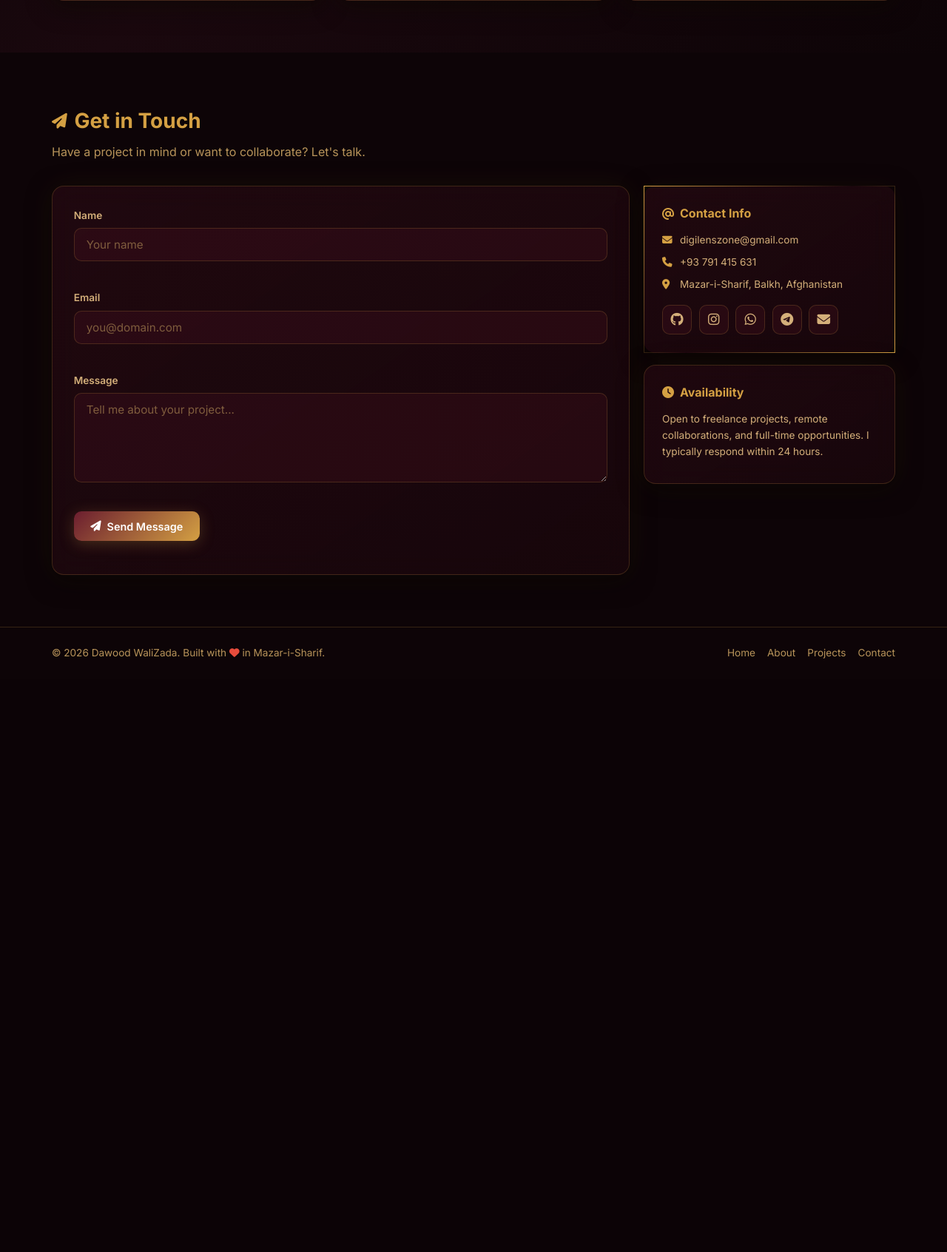
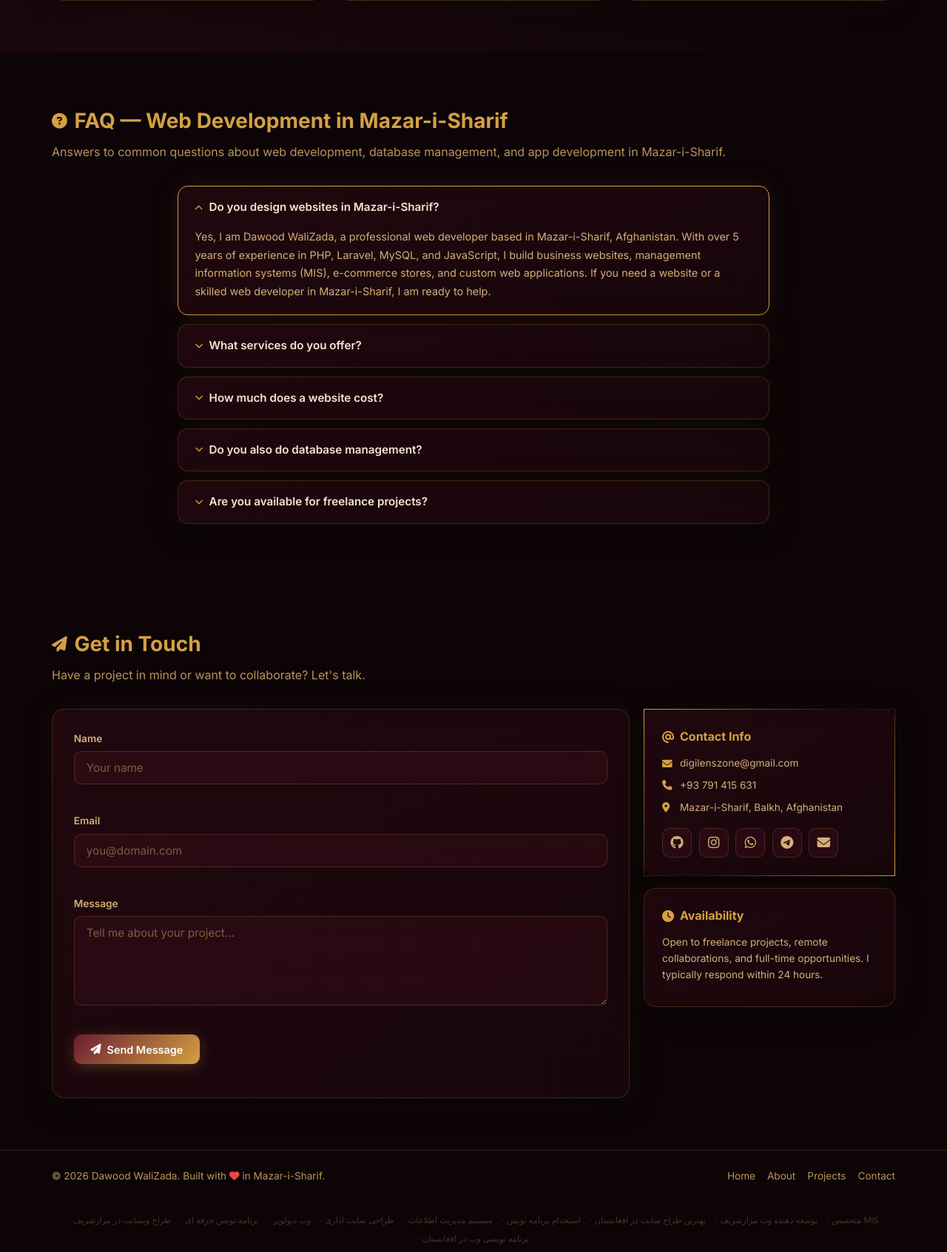
Before and after one commit to DLZLAB/DLZLAB.github.io, a PHP site: page / in a window 1280 px wide. Shown: the part 1820-3512 px from the top of the page at 74% size. Before the commit the page ends 2710 px from the top, so only its background shows below. Run offline with PHP 8.4, Linux system fonts and the light colour scheme.

Commit message:
SEO optimization: Dari keywords, FAQ section, structured data, sitemap, favicon

```diff
--- a/css/style.css
+++ b/css/style.css
@@ -1018,6 +962,96 @@ html[dir="rtl"] body{font-family:'Vazirmatn','Inter',system-ui,sans-serif}
 }
 
 /* ===========================
+   FAQ
+   =========================== */
+.faq {
+  padding: 70px 0;
+}
+
+.faq-grid {
+  max-width: 800px;
+  margin: 2rem auto 0;
+  display: flex;
+  flex-direction: column;
+  gap: 0.75rem;
+}
+
+.faq-item {
+  border-radius: 14px;
+  border: 1px solid var(--border);
+  overflow: hidden;
+  transition: all 0.3s ease;
+}
+
+.faq-item[open] {
+  border-color: var(--accent);
+  box-shadow: var(--glow);
+}
+
+.faq-item summary {
+  padding: 1rem 1.4rem;
+  font-weight: 600;
+  font-size: 0.95rem;
+  color: var(--text-primary);
+  cursor: pointer;
+  display: flex;
+  align-items: center;
+  gap: 0.5rem;
+  list-style: none;
+  user-select: none;
+  transition: color 0.2s ease;
+}
+
+.faq-item summary::-webkit-details-marker {
+  display: none;
+}
+
+.faq-item summary::before {
+  content: '\f078';
+  font-family: 'Font Awesome 6 Free';
+  font-weight: 900;
+  font-size: 0.7rem;
+  color: var(--accent);
+  transition: transform 0.3s ease;
+  flex-shrink: 0;
+}
+
+.faq-item[open] summary::before {
+  transform: rotate(180deg);
+}
+
+.faq-item summary:hover {
+  color: var(--accent-light);
+}
+
+.faq-item p {
+  padding: 0 1.4rem 1.2rem;
+  font-size: 0.9rem;
+  color: var(--text-secondary);
+  line-height: 1.7;
+}
+
+.faq-item p strong {
+  color: var(--accent-light);
+}
+
+html[dir="rtl"] .faq-item summary::before {
+  margin-left: 0.5rem;
+  margin-right: 0;
+}
+
+@media (max-width: 640px) {
+  .faq-item summary {
+    font-size: 0.88rem;
+    padding: 0.9rem 1rem;
+  }
+  .faq-item p {
+    padding: 0 1rem 1rem;
+    font-size: 0.85rem;
+  }
+}
+
+/* ===========================
    FOOTER
    =========================== */
 .site-footer {
@@ -1049,6 +1083,22 @@ html[dir="rtl"] body{font-family:'Vazirmatn','Inter',system-ui,sans-serif}
 }
 
 .fa-heart { color: #e74c3c; }
+
+/* Persian SEO keywords — visible to crawlers, minimal to users */
+.seo-keywords {
+  display: flex;
+  flex-wrap: wrap;
+  justify-content: center;
+  gap: 0.4rem 0.8rem;
+  padding: 0.5rem 1rem;
+  font-size: 0.7rem;
+  color: var(--text-muted);
+  opacity: 0.35;
+  text-align: center;
+  border-top: 1px solid var(--border);
+  margin-top: 0.5rem;
+}
+.seo-keywords span::before { content: '· '; }
 
 /* ===========================
    MODALS
--- a/index.html
+++ b/index.html
@@ -3,13 +3,21 @@
 <head>
 <meta charset="utf-8" />
 <meta name="viewport" content="width=device-width,initial-scale=1" />
-<title data-i18n="seo_title">Dawood WaliZada | Web Developer & MIS Specialist from Mazar-i-Sharif, Afghanistan</title>
-<meta name="description" content="Professional web developer & MIS specialist based in Mazar-i-Sharif, Afghanistan. Specializing in PHP, Laravel, MySQL, JavaScript, and modern web applications." />
-<meta name="keywords" content="web developer Afghanistan, web developer Mazar-i-Sharif, PHP developer, Laravel developer, MIS specialist, طراح وبسایت, برنامه نویس, وب دیولوپر, طراح ام آی اس, Dawood WaliZada, DLZ" />
+<title data-i18n="seo_title">Dawood WaliZada | Web Developer & MIS Specialist | طراح وبسایت در مزارشریف</title>
+<meta name="description" content="Professional web developer & MIS specialist based in Mazar-i-Sharif, Afghanistan. طراحی وبسایت، مدیریت دیتابیس، توسعه اپلیکیشن در مزارشریف. Specializing in PHP, Laravel, MySQL, JavaScript, and modern web applications." />
+<meta name="keywords" content="web developer Afghanistan, web developer Mazar-i-Sharif, PHP developer, Laravel developer, MIS specialist, طراح وبسایت, طراحی وبسایت, برنامه نویس, وب دیولوپر, طراح ام آی اس, کد نویس, مدیریت دیتابیس, دیتا بیس, مزار شریف, کد نویس خوب در مزار شریف, آپلیکیشن, به وبسایت لازم دارم, کسی در مزار شریف وب سایت میسازه, Dawood WaliZada, DLZ" />
 <meta name="author" content="Dawood WaliZada" />
 <meta name="geo.region" content="AF-Balkh" />
 <meta name="geo.placename" content="Mazar-i-Sharif" />
+<meta name="geo.position" content="36.7066;67.1116" />
+<meta name="ICBM" content="36.7066, 67.1116" />
 <meta name="robots" content="index, follow" />
+<meta name="revisit-after" content="7 days" />
+<!-- Google Search Console: add your verification tag here -->
+<!-- <meta name="google-site-verification" content="YOUR_VERIFICATION_CODE" /> -->
+<!-- Bing Webmaster Tools: add your verification tag here -->
+<!-- <meta name="msvalidate.01" content="YOUR_BING_CODE" /> -->
+<meta name="language" content="English, Dari" />
 <link rel="canonical" href="https://dlzlab.com/" />
 <link rel="alternate" hreflang="en" href="https://dlzlab.com/" />
 <link rel="alternate" hreflang="fa" href="https://dlzlab.com/?lang=fa" />
@@ -31,19 +39,112 @@
 <script type="application/ld+json">
 {
   "@context": "https://schema.org",
+  "@graph": [
+    {
       "@type": "Person",
       "name": "Dawood WaliZada",
+      "givenName": "Dawood",
+      "familyName": "WaliZada",
       "jobTitle": "Web Developer & MIS Specialist",
       "url": "https://dlzlab.com/",
       "email": "digilenszone@gmail.com",
+      "telephone": "+93791415631",
+      "image": "https://dlzlab.com/images/dlzd.jpg",
       "address": {
         "@type": "PostalAddress",
         "addressLocality": "Mazar-i-Sharif",
         "addressRegion": "Balkh",
         "addressCountry": "AF"
       },
-  "knowsAbout": ["PHP","Laravel","MySQL","JavaScript","Web Development","MIS"],
-  "alumniOf": "Mazar-i-Sharif"
+      "knowsAbout": ["PHP","Laravel","MySQL","JavaScript","Web Development","MIS","Database Management"],
+      "alumniOf": "Mazar-i-Sharif",
+      "sameAs": [
+        "https://github.com/DLZLAB",
+        "https://www.instagram.com/dlzlab"
+      ]
+    },
+    {
+      "@type": "WebSite",
+      "name": "Dawood WaliZada — Web Developer & MIS Specialist",
+      "url": "https://dlzlab.com/",
+      "description": "Professional web developer and MIS specialist based in Mazar-i-Sharif, Afghanistan. Specializing in PHP, Laravel, MySQL, and modern web applications.",
+      "inLanguage": ["en", "fa"],
+      "potentialAction": {
+        "@type": "SearchAction",
+        "target": "https://dlzlab.com/?q={search_term_string}",
+        "query-input": "required name=search_term_string"
+      }
+    },
+    {
+      "@type": "Service",
+      "name": "Web Development Services",
+      "provider": {
+        "@type": "Person",
+        "name": "Dawood WaliZada"
+      },
+      "areaServed": {
+        "@type": "City",
+        "name": "Mazar-i-Sharif",
+        "sameAs": "https://en.wikipedia.org/wiki/Mazar-i-Sharif"
+      },
+      "description": "Professional web development, MIS development, database management, and custom web application development in Mazar-i-Sharif, Afghanistan.",
+      "offers": {
+        "@type": "Offer",
+        "price": "0",
+        "priceCurrency": "AFN"
+      }
+    }
+  ]
+}
+</script>
+
+<!-- FAQ Schema for Dari SEO -->
+<script type="application/ld+json">
+{
+  "@context": "https://schema.org",
+  "@type": "FAQPage",
+  "mainEntity": [
+    {
+      "@type": "Question",
+      "name": "آیا در مزار شریف وب سایت طراحی می کنید؟",
+      "acceptedAnswer": {
+        "@type": "Answer",
+        "text": "بله، من داود ولی‌زاده در مزارشریف وب‌سایت‌های حرفه‌ای طراحی و توسعه می‌دهم. با بیش از ۵ سال تجربه در PHP، Laravel، MySQL و JavaScript مدرن، می‌توانم وب‌سایت تجاری، سیستم مدیریت اطلاعات، فروشگاه آنلاین و اپلیکیشن‌های تحت وب را برای شما بسازم."
+      }
+    },
+    {
+      "@type": "Question",
+      "name": "خدمات طراحی وبسایت شما چیست؟",
+      "acceptedAnswer": {
+        "@type": "Answer",
+        "text": "من خدمات کامل طراحی و توسعه وب از جمله طراحی وبسایت شرکتی، فروشگاه اینترنتی، سیستم مدیریت اطلاعات (MIS)، مدیریت دیتابیس، بهینه‌سازی SEO، طراحی داشبورد مدیریتی و اپلیکیشن‌های وب سفارشی را ارائه می‌دهم."
+      }
+    },
+    {
+      "@type": "Question",
+      "name": "هزینه طراحی وبسایت چقدر است؟",
+      "acceptedAnswer": {
+        "@type": "Answer",
+        "text": "هزینه طراحی وبسایت بستگی به نیازهای پروژه شما دارد. برای دریافت قیمت دقیق، لطفاً با من تماس بگیرید تا در مورد پروژه شما صحبت کنیم و یک قیمت منصفانه ارائه دهم."
+      }
+    },
+    {
+      "@type": "Question",
+      "name": "آیا مدیریت دیتابیس را هم انجام می دهید؟",
+      "acceptedAnswer": {
+        "@type": "Answer",
+        "text": "بله، من در مدیریت دیتابیس‌های MySQL و PostgreSQL تخصص دارم. طراحی دیتابیس، بهینه‌سازی کوئری‌ها، مهاجرت داده و مدیریت سیستم‌های دیتابیس را برای پروژه‌های مختلف انجام می‌دهم."
+      }
+    },
+    {
+      "@type": "Question",
+      "name": "چگونه می توانم با شما تماس بگیرم؟",
+      "acceptedAnswer": {
+        "@type": "Answer",
+        "text": "شما می‌توانید از طریق فرم تماس در همین صفحه، ایمیل digilenszone@gmail.com، واتساپ ۹۳۷۹۱۴۱۵۶۳۱+ یا تلگرام با من در ارتباط باشید."
+      }
+    }
+  ]
 }
 </script>
 
@@ -250,19 +351,49 @@
   </div>
 </section>
 
+<!-- =========== FAQ / Dari SEO Section =========== -->
+<section id="faq" class="faq">
+  <div class="container">
+    <h2 class="section-title"><i class="fas fa-question-circle"></i> <span data-i18n="faq_title">سوالات متداول — طراحی وبسایت در مزارشریف</span></h2>
+    <p class="section-sub" data-i18n="faq_sub">پاسخ به سوالات رایج درباره طراحی وبسایت، مدیریت دیتابیس و توسعه اپلیکیشن در مزارشریف</p>
+
+    <div class="faq-grid">
+      <details class="faq-item glass-card" open>
+        <summary><span data-i18n="faq_q1">آیا در مزار شریف وب سایت طراحی می کنید؟</span></summary>
+        <p data-i18n="faq_a1">بله، من <strong>داود ولی‌زاده</strong> در <strong>مزارشریف</strong> وب‌سایت‌های حرفه‌ای طراحی و توسعه می‌دهم. با بیش از ۵ سال تجربه در PHP، Laravel، MySQL و JavaScript، می‌توانم وب‌سایت تجاری، سیستم مدیریت اطلاعات (MIS)، فروشگاه آنلاین و اپلیکیشن‌های تحت وب را برای شما بسازم. اگر به <strong>طراحی وبسایت</strong> نیاز دارید یا به دنبال یک <strong>طراح وبسایت</strong> خوب در مزارشریف هستید، من آماده کمک هستم.</p>
+      </details>
+
+      <details class="faq-item glass-card">
+        <summary><span data-i18n="faq_q2">چه خدماتی ارائه می دهید؟</span></summary>
+        <p data-i18n="faq_a2">من خدمات کامل <strong>طراحی وبسایت</strong>، توسعه سیستم‌های مدیریت اطلاعات (<strong>MIS</strong>)، <strong>مدیریت دیتابیس</strong>، <strong>طراحی دیتا بیس</strong>، بهینه‌سازی SEO، طراحی داشبورد مدیریتی، و <strong>توسعه اپلیکیشن</strong>های وب سفارشی را ارائه می‌دهم. اگر <strong>به وبسایت لازم دارید</strong> یا دنبال یک <strong>کد نویس خوب در مزار شریف</strong> می‌گردید، می‌توانم کمک کنم.</p>
+      </details>
+
+      <details class="faq-item glass-card">
+        <summary><span data-i18n="faq_q3">هزینه طراحی وبسایت چقدر است؟</span></summary>
+        <p data-i18n="faq_a3">هزینه <strong>طراحی وبسایت</strong> بستگی به نیازهای پروژه شما دارد. من پروژه‌های کوچک و بزرگ را با قیمت‌های مناسب قبول می‌کنم. برای دریافت قیمت دقیق، لطفاً با من تماس بگیرید تا در مورد پروژه شما صحبت کنیم. به عنوان یک <strong>کد نویس</strong> حرفه‌ای در مزارشریف، تلاش می‌کنم بهترین کیفیت را با قیمت منصفانه ارائه دهم.</p>
+      </details>
+
+      <details class="faq-item glass-card">
+        <summary><span data-i18n="faq_q4">آیا مدیریت دیتابیس را هم انجام می دهید؟</span></summary>
+        <p data-i18n="faq_a4">بله، من در <strong>مدیریت دیتابیس</strong> و <strong>طراحی دیتا بیس</strong> تخصص دارم. طراحی دیتابیس، بهینه‌سازی کوئری‌ها، مهاجرت داده، و مدیریت سیستم‌های دیتابیس MySQL و PostgreSQL را برای پروژه‌های مختلف انجام می‌دهم. اگر به یک متخصص <strong>دیتا بیس</strong> در مزارشریف نیاز دارید، می‌توانم کمک کنم.</p>
+      </details>
+
+      <details class="faq-item glass-card">
+        <summary><span data-i18n="faq_q5">آیا برای پروژه‌های فریلنسری در دسترس هستید؟</span></summary>
+        <p data-i18n="faq_a5">بله، من برای پروژه‌های فریلنسری، همکاری از راه دور و پروژه‌های حضوری در <strong>مزار شریف</strong> در دسترس هستم. اگر <strong>کسی در مزار شریف وب سایت میسازه</strong> یا به یک <strong>توسعه‌دهنده اپلیکیشن</strong> نیاز دارید، با من تماس بگیرید. معمولاً ظرف ۲۴ ساعت پاسخ می‌دهم.</p>
+      </details>
+    </div>
+  </div>
+</section>
+
 <!-- =========== CONTACT =========== -->
 <section id="contact" class="contact">
   <div class="container">
     <h2 class="section-title"><i class="fas fa-paper-plane"></i> <span data-i18n="contact_title">Get in Touch</span></h2>
     <p class="section-sub" data-i18n="contact_sub">Have a project in mind or want to collaborate? Let's talk.</p>
 
-    <div id="contactAlert" class="contact-alert" role="alert" hidden>
-      <span class="alert-icon"><i class="fas fa-check-circle"></i></span>
-      <span class="alert-message"></span>
-      <button class="alert-close" aria-label="Dismiss">&times;</button>
-    </div>
     <div class="contact-grid">
-      <form id="contactForm" class="contact-form glass-card" method="POST" action="https://formspree.io/f/xykaqvkb">
+      <form id="contactForm" class="contact-form glass-card" method="POST" action="https://formspree.io/f/mjgaoayk">
         <div class="form-row">
           <label for="name" data-i18n="form_name_label">Name</label>
           <input id="name" name="name" type="text" data-i18n-placeholder="form_name_placeholder" placeholder="Your name" required minlength="2" />
@@ -417,10 +548,18 @@
   </div>
 </div>
 
-<!-- SEO hidden Persian keywords -->
-<div style="display:none" aria-hidden="true">
-طراح وبسایت در مزارشریف - برنامه نویس حرفه ای - وب دیولوپر - طراحی سایت اداری - سیستم مدیریت اطلاعات - استخدام برنامه نویس - بهترین طراح سایت در افغانستان
-توسعه دهنده وب مزارشریف - متخصص MIS - برنامه نویسی وب در افغانستان
+<!-- Persian SEO keywords (visible to search engines) -->
+<div class="seo-keywords">
+<span>طراح وبسایت در مزارشریف</span>
+<span>برنامه نویس حرفه ای</span>
+<span>وب دیولوپر</span>
+<span>طراحی سایت اداری</span>
+<span>سیستم مدیریت اطلاعات</span>
+<span>استخدام برنامه نویس</span>
+<span>بهترین طراح سایت در افغانستان</span>
+<span>توسعه دهنده وب مزارشریف</span>
+<span>متخصص MIS</span>
+<span>برنامه نویسی وب در افغانستان</span>
 </div>
 
 </div><!-- /theme-wrapper -->
--- a/js/main.js
+++ b/js/main.js
@@ -2,7 +2,7 @@
 
 const TRANSLATIONS = {
   en: {
-    seo_title: 'Dawood WaliZada | Web Developer & MIS Specialist from Mazar-i-Sharif, Afghanistan',
+    seo_title: 'Dawood WaliZada | Web Developer & MIS Specialist | طراح وبسایت در مزارشریف',
     og_title: 'Dawood WaliZada | Web Developer & MIS Specialist',
     og_desc: 'Professional web developer & MIS specialist from Mazar-i-Sharif, Afghanistan.',
     twitter_title: 'Dawood WaliZada | Web Developer & MIS Specialist',
@@ -65,6 +65,18 @@ const TRANSLATIONS = {
     modal2_desc: 'A comprehensive Management Information System featuring real-time data visualization, user authentication with role-based access control, report generation, and an intuitive admin interface. Built for organizations that need to track and analyze operational data.',
     modal4_title: 'Duas Collection',
     modal4_desc: 'A beautifully designed collection of Islamic prayers (Duas) with full Arabic text, Persian translation, and English transliteration. Includes Duas for daily occasions, gatherings, and spiritual reflection.',
+    faq_title: 'FAQ — Web Development in Mazar-i-Sharif',
+    faq_sub: 'Answers to common questions about web development, database management, and app development in Mazar-i-Sharif.',
+    faq_q1: 'Do you design websites in Mazar-i-Sharif?',
+    faq_a1: 'Yes, I am Dawood WaliZada, a professional web developer based in Mazar-i-Sharif, Afghanistan. With over 5 years of experience in PHP, Laravel, MySQL, and JavaScript, I build business websites, management information systems (MIS), e-commerce stores, and custom web applications. If you need a website or a skilled web developer in Mazar-i-Sharif, I am ready to help.',
+    faq_q2: 'What services do you offer?',
+    faq_a2: 'I offer complete web design and development services including business websites, MIS development, database management, SEO optimization, admin dashboards, and custom web applications.',
+    faq_q3: 'How much does a website cost?',
+    faq_a3: 'The cost depends on your project requirements. I take on small and large projects at fair prices. Contact me for a detailed quote.',
+    faq_q4: 'Do you also do database management?',
+    faq_a4: 'Yes, I specialize in database design, query optimization, data migration, and management of MySQL and PostgreSQL databases.',
+    faq_q5: 'Are you available for freelance projects?',
+    faq_a5: 'Yes, I am available for freelance, remote, and local projects in Mazar-i-Sharif. I typically respond within 24 hours.',
     live_demo: 'Live Demo',
     visit_page: 'Visit Page',
   },
@@ -132,6 +144,18 @@ const TRANSLATIONS = {
     modal2_desc: 'یک سیستم مدیریت اطلاعات جامع با نمایش داده‌های实时، احراز هویت کاربر با کنترل دسترسی مبتنی بر نقش، تولید گزارش و رابط ادمین بصری. ساخته شده برای سازمان‌هایی که نیاز به ردیابی و تحلیل داده‌های عملیاتی دارند.',
     modal4_title: 'مجموعه دعاها',
     modal4_desc: 'مجموعه‌ای زیبا از دعاهای اسلامی با متن کامل عربی، ترجمه فارسی و تلفظ انگلیسی. شامل دعاهای مناسب برای مناسبت‌های روزمره، اجتماعات و تفکر معنوی.',
+    faq_title: 'سوالات متداول — طراحی وبسایت در مزارشریف',
+    faq_sub: 'پاسخ به سوالات رایج درباره طراحی وبسایت، مدیریت دیتابیس و توسعه اپلیکیشن در مزارشریف',
+    faq_q1: 'آیا در مزار شریف وب سایت طراحی می کنید؟',
+    faq_a1: 'بله، من <strong>داود ولی‌زاده</strong> در <strong>مزارشریف</strong> وب‌سایت‌های حرفه‌ای طراحی و توسعه می‌دهم. با بیش از ۵ سال تجربه در PHP، Laravel، MySQL و JavaScript، می‌توانم وب‌سایت تجاری، سیستم مدیریت اطلاعات (MIS)، فروشگاه آنلاین و اپلیکیشن‌های تحت وب را برای شما بسازم. اگر به <strong>طراحی وبسایت</strong> نیاز دارید یا به دنبال یک <strong>طراح وبسایت</strong> خوب در مزارشریف هستید، من آماده کمک هستم.',
+    faq_q2: 'چه خدماتی ارائه می دهید؟',
+    faq_a2: 'من خدمات کامل <strong>طراحی وبسایت</strong>، توسعه سیستم‌های مدیریت اطلاعات (<strong>MIS</strong>)، <strong>مدیریت دیتابیس</strong>، <strong>طراحی دیتا بیس</strong>، بهینه‌سازی SEO، طراحی داشبورد مدیریتی، و <strong>توسعه اپلیکیشن</strong>های وب سفارشی را ارائه می‌دهم. اگر <strong>به وبسایت لازم دارید</strong> یا دنبال یک <strong>کد نویس خوب در مزار شریف</strong> می‌گردید، می‌توانم کمک کنم.',
+    faq_q3: 'هزینه طراحی وبسایت چقدر است؟',
+    faq_a3: 'هزینه <strong>طراحی وبسایت</strong> بستگی به نیازهای پروژه شما دارد. من پروژه‌های کوچک و بزرگ را با قیمت‌های مناسب قبول می‌کنم. برای دریافت قیمت دقیق، لطفاً با من تماس بگیرید. به عنوان یک <strong>کد نویس</strong> حرفه‌ای در مزارشریف، تلاش می‌کنم بهترین کیفیت را با قیمت منصفانه ارائه دهم.',
+    faq_q4: 'آیا مدیریت دیتابیس را هم انجام می دهید؟',
+    faq_a4: 'بله، من در <strong>مدیریت دیتابیس</strong> و <strong>طراحی دیتا بیس</strong> تخصص دارم. طراحی دیتابیس، بهینه‌سازی کوئری‌ها، مهاجرت داده، و مدیریت سیستم‌های دیتابیس MySQL و PostgreSQL را برای پروژه‌های مختلف انجام می‌دهم. اگر به یک متخصص <strong>دیتا بیس</strong> در مزارشریف نیاز دارید، می‌توانم کمک کنم.',
+    faq_q5: 'آیا برای پروژه‌های فریلنسری در دسترس هستید؟',
+    faq_a5: 'بله، من برای پروژه‌های فریلنسری، همکاری از راه دور و پروژه‌های حضوری در <strong>مزار شریف</strong> در دسترس هستم. اگر <strong>کسی در مزار شریف وب سایت میسازه</strong> یا به یک <strong>توسعه‌دهنده اپلیکیشن</strong> نیاز دارید، با من تماس بگیرید. معمولاً ظرف ۲۴ ساعت پاسخ می‌دهم.',
     live_demo: 'دموی زنده',
     visit_page: 'مشاهده صفحه',
   }
@@ -440,60 +464,4 @@ document.addEventListener('DOMContentLoaded', () => {
       tagline.style.transform = 'translateY(0)';
     }, 800);
   }
-
-  // ---- Contact Form (AJAX) ----
-  const contactForm = document.getElementById('contactForm');
-  const contactAlert = document.getElementById('contactAlert');
-
-  if (contactForm && contactAlert) {
-    const alertIcon = contactAlert.querySelector('.alert-icon i');
-    const alertMsg = contactAlert.querySelector('.alert-message');
-    const alertClose = contactAlert.querySelector('.alert-close');
-
-    function showAlert(type, message) {
-      contactAlert.className = 'contact-alert show ' + type;
-      alertMsg.textContent = message;
-      alertIcon.className = type === 'success' ? 'fas fa-check-circle' : 'fas fa-exclamation-circle';
-      contactAlert.hidden = false;
-
-      setTimeout(() => {
-        contactAlert.classList.remove('show');
-        contactAlert.hidden = true;
-      }, 5000);
-    }
-
-    if (alertClose) {
-      alertClose.addEventListener('click', () => {
-        contactAlert.classList.remove('show');
-        contactAlert.hidden = true;
-      });
-    }
-
-    contactForm.addEventListener('submit', async (e) => {
-      e.preventDefault();
-      const submitBtn = contactForm.querySelector('button[type="submit"]');
-      submitBtn.disabled = true;
-      submitBtn.innerHTML = '<i class="fas fa-spinner fa-spin"></i> Sending...';
-
-      try {
-        const res = await fetch(contactForm.action, {
-          method: 'POST',
-          body: new FormData(contactForm),
-          headers: { 'Accept': 'application/json' }
-        });
-
-        if (res.ok) {
-          showAlert('success', 'Your message has been sent successfully! I\'ll get back to you soon.');
-          contactForm.reset();
-        } else {
-          showAlert('error', 'Something went wrong. Please try again or email me directly.');
-        }
-      } catch {
-        showAlert('error', 'Network error. Please check your connection and try again.');
-      } finally {
-        submitBtn.disabled = false;
-        submitBtn.innerHTML = '<i class="fas fa-paper-plane"></i> <span data-i18n="form_send">Send Message</span>';
-      }
-    });
-  }
 });
--- /dev/null
+++ b/robots.txt
@@ -0,0 +1,5 @@
+User-agent: *
+Allow: /
+Disallow: /images/
+
+Sitemap: https://dlzlab.com/sitemap.xml
```
Also changed, not shown: other parts of css/style.css (+0 -56 lines), sitemap.xml (added, +13 -0 lines), .htaccess. Lines whose indentation alone changed are shown as unchanged.
